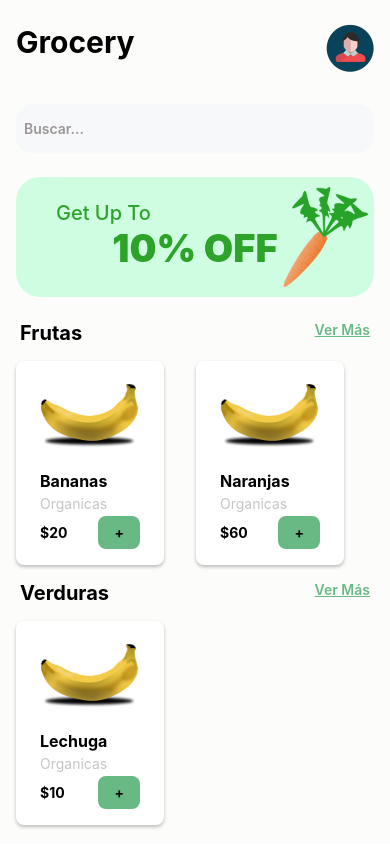
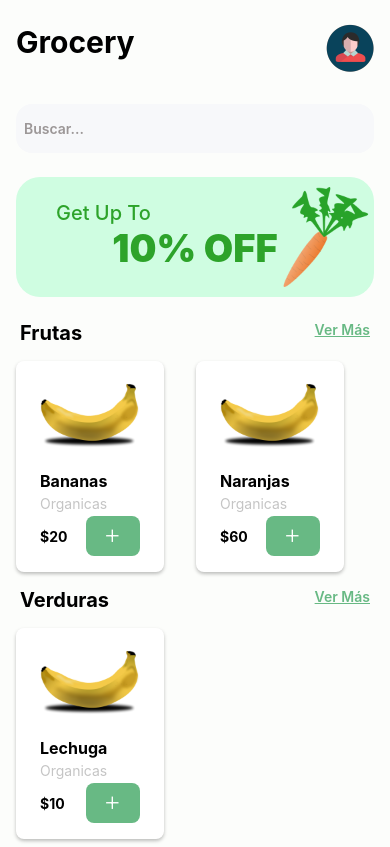
Before and after one commit to guadalavila/grocery-market-app-rn, a React Native app: screen /HomeScreen in a window 390 px wide. Built offline with nearby package versions, Linux system fonts and the light colour scheme.

Commit message:
add react-native-vector-icons

```diff
--- a/package.json
+++ b/package.json
@@ -17,7 +17,8 @@
     "react-native": "0.70.6",
     "react-native-gesture-handler": "^2.8.0",
     "react-native-safe-area-context": "^4.4.1",
-    "react-native-screens": "^3.18.2"
+    "react-native-screens": "^3.18.2",
+    "react-native-vector-icons": "^9.2.0"
   },
   "devDependencies": {
     "@babel/core": "^7.12.9",
@@ -27,6 +28,7 @@
     "@types/jest": "^26.0.23",
     "@types/react": "^18.0.21",
     "@types/react-native": "^0.70.6",
+    "@types/react-native-vector-icons": "^6.4.13",
     "@types/react-test-renderer": "^18.0.0",
     "@typescript-eslint/eslint-plugin": "^5.37.0",
     "@typescript-eslint/parser": "^5.37.0",
--- a/src/components/ItemProduct/ItemProduct.tsx
+++ b/src/components/ItemProduct/ItemProduct.tsx
@@ -1,6 +1,8 @@
 import React from 'react';
 import { Image, Text, TouchableOpacity, View } from 'react-native';
+import Icon from 'react-native-vector-icons/Ionicons';
 import { Product } from '../../models/Product';
+import { Colors } from '../../utils/Colors';
 import { GlobalStyles } from '../../utils/GlobalStyles';
 import { styles } from './styles';
 
@@ -11,17 +13,17 @@ interface IItemProductProps {
 
 const ItemProduct = ({ product: { name, description, price }, onPress }: IItemProductProps) => {
     return (
-        <View style={styles.container}>
+        <TouchableOpacity style={styles.container} activeOpacity={0.7} onPress={onPress}>
             <Image style={styles.image} resizeMode={'contain'} source={require('../../../assets/images/banana.png')} />
             <Text style={styles.title}>{name}</Text>
             <Text style={styles.subtitle}>{description}</Text>
             <View style={[GlobalStyles.row, GlobalStyles.justBtw]}>
                 <Text style={styles.price}>${price}</Text>
                 <TouchableOpacity style={styles.buttonAdd} activeOpacity={0.7}>
-                    <Text style={styles.price}>+</Text>
+                    <Icon name='add' size={22} color={Colors.white} />
                 </TouchableOpacity>
             </View>
-        </View>
+        </TouchableOpacity>
     );
 };
 
```
Also changed, not shown: 2 other files (tests, documents, lock files or other folders).
